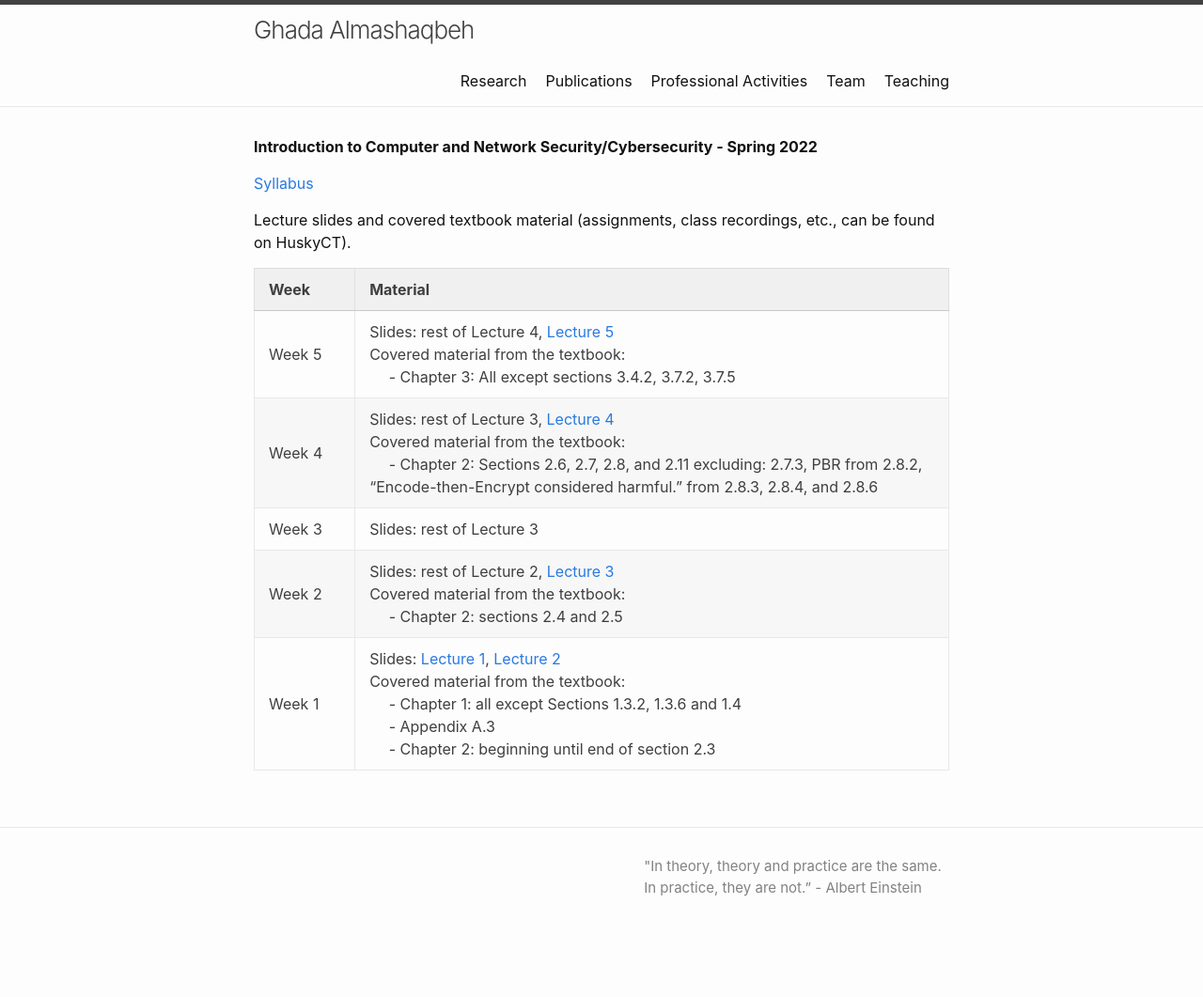
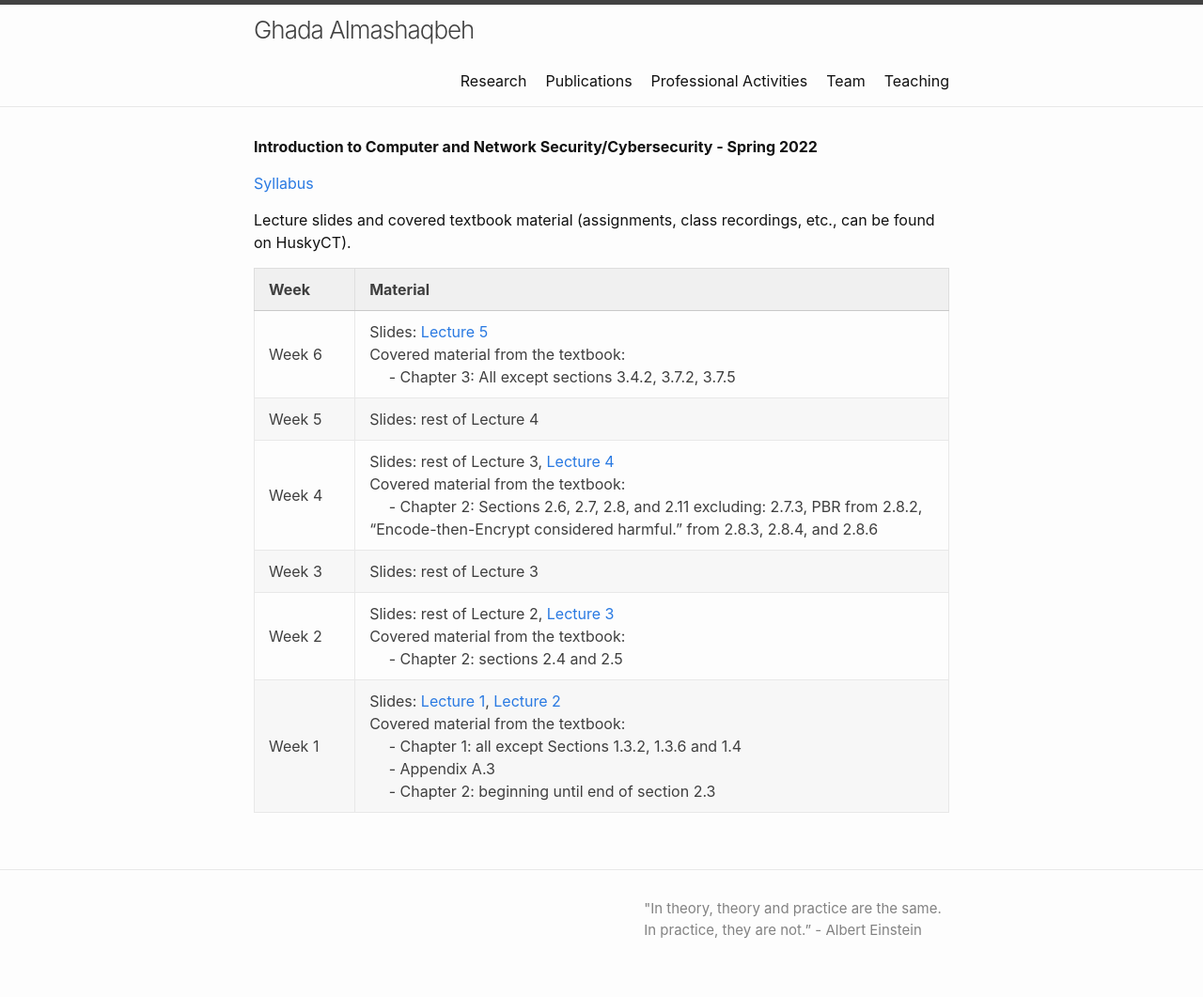
Before and after one commit to GhadaAlmashaqbeh/GhadaAlmashaqbeh.github.io, a Jekyll site: the page built from courses/cse3400-s2022/index.md, in a window 1280 px wide. Shown: the whole page at 94% size. Built offline with Jekyll 4.4.1, drawn with Linux system fonts in a browser that asks for light colours; before the commit the page ends 1016 px from its top, so only the background shows below that.

Commit message:
update lectures

```diff
--- a/courses/cse3400-s2022/index.md
+++ b/courses/cse3400-s2022/index.md
@@ -10,7 +10,8 @@
 
 | Week&emsp;&emsp;| Material           |
 |----------|--------------------|
-| Week 5 | Slides: rest of Lecture 4, [Lecture 5](./lecture5.pdf) <br/> Covered material from the textbook: <br/> &emsp; - Chapter 3: All except sections 3.4.2, 3.7.2, 3.7.5 |
+| Week 6 | Slides: [Lecture 5](./lecture5.pdf) <br/> Covered material from the textbook: <br/> &emsp; - Chapter 3: All except sections 3.4.2, 3.7.2, 3.7.5 |
+| Week 5 | Slides: rest of Lecture 4 |
 | Week 4 | Slides: rest of Lecture 3, [Lecture 4](./lecture4.pdf) <br/> Covered material from the textbook: <br/> &emsp; - Chapter 2: Sections 2.6, 2.7, 2.8, and 2.11 excluding: 2.7.3, PBR from 2.8.2, “Encode-then-Encrypt considered harmful.” from 2.8.3, 2.8.4, and 2.8.6 |
 | Week 3 | Slides: rest of Lecture 3 |
 | Week 2 | Slides: rest of Lecture 2, [Lecture 3](./lecture3.pdf) <br/> Covered material from the textbook: <br/> &emsp; - Chapter 2: sections 2.4 and 2.5 |
```
